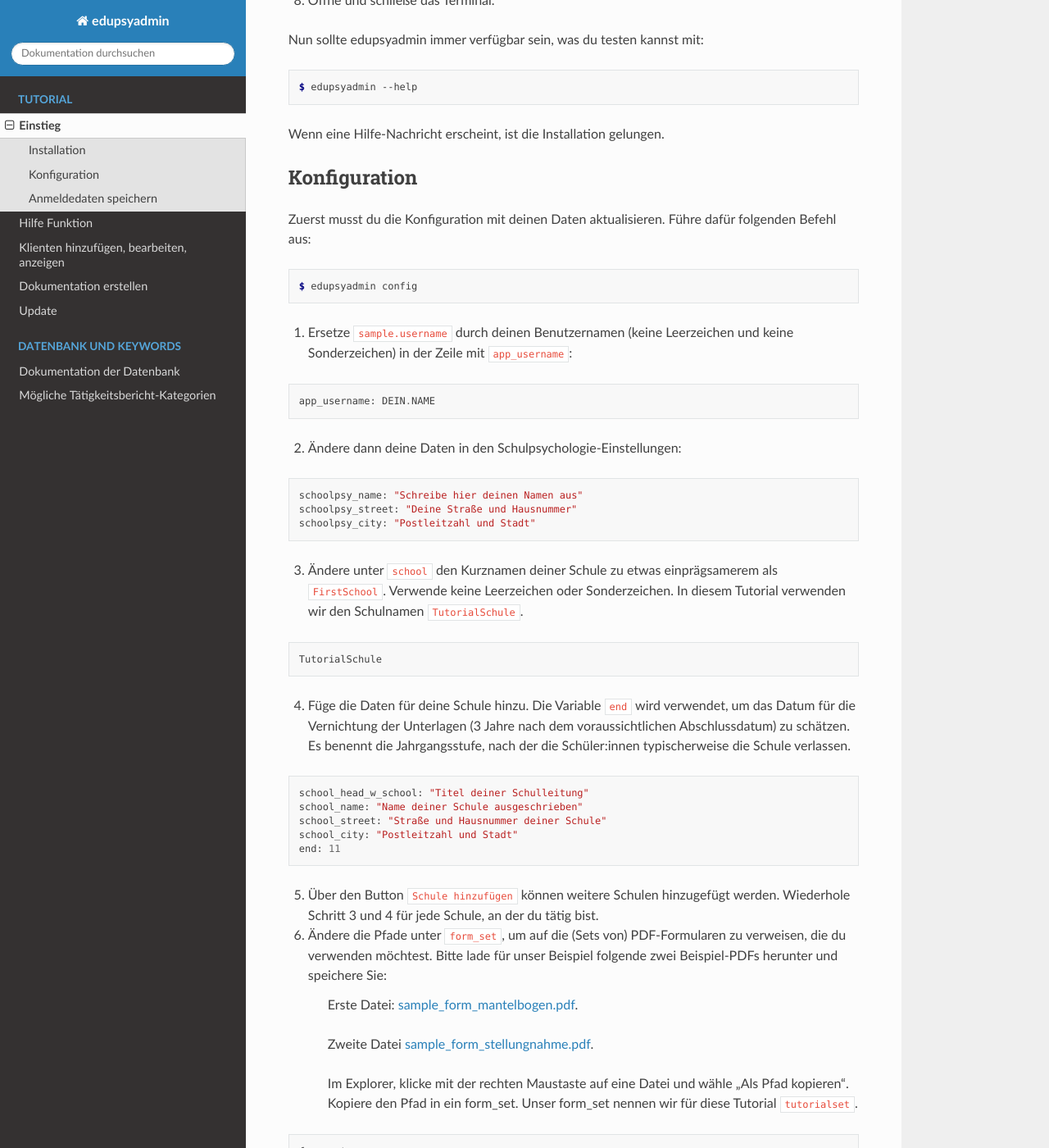
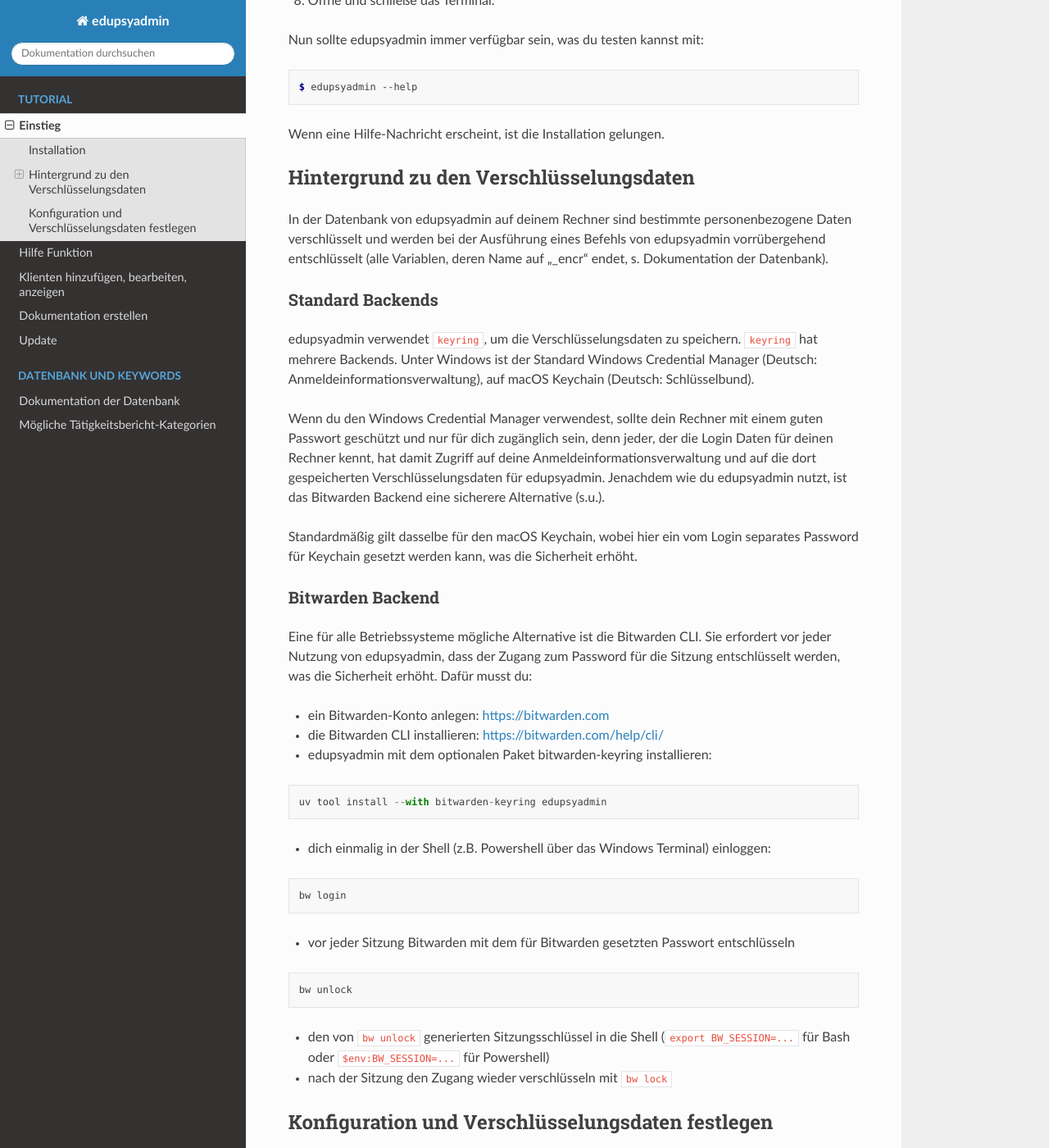
Before and after one commit to LKirst/edupsyadmin, a Sphinx documentation site: the page built from docs/tutorial/installation.rst, in a window 1280 px wide and 1400 px high, scrolled down 1740 px. Shown: the whole window at 82% size. Built offline with Sphinx 7.4.7 and the Read the Docs theme 3.1.0, drawn with Linux system fonts in a browser that asks for light colours; some of the changed text lies outside the part shown.

```diff
--- a/docs/clients_model.rst
+++ b/docs/clients_model.rst
@@ -6,7 +6,7 @@ Unten beschriebene Variablen der Datenbank, die auf "_encr" enden
 "_encr" in Formularen verwendet werden. Für ``edupsyadmin set_client`` muss
 der Variablenname mit dem "_encr"-Suffix verwendet werden.
 
-.. autoclass:: edupsyadmin.api.clients.Client
+.. autoclass:: edupsyadmin.db.clients.Client
    :members:
 
 Auf Grundlage der Daten der Datenbank werden mit der Funktion
--- a/docs/tutorial/installation.rst
+++ b/docs/tutorial/installation.rst
@@ -94,8 +94,69 @@ Nun sollte edupsyadmin immer verfügbar sein, was du testen kannst mit:
 
 Wenn eine Hilfe-Nachricht erscheint, ist die Installation gelungen.
 
-Konfiguration
--------------
+Hintergrund zu den Verschlüsselungsdaten
+----------------------------------------
+
+In der Datenbank von edupsyadmin auf deinem Rechner sind bestimmte
+personenbezogene Daten verschlüsselt und werden bei der Ausführung eines
+Befehls von edupsyadmin vorrübergehend entschlüsselt (alle Variablen, deren
+Name auf "_encr" endet, s. Dokumentation der Datenbank).
+
+Standard Backends
+~~~~~~~~~~~~~~~~~
+
+edupsyadmin verwendet ``keyring``, um die Verschlüsselungsdaten zu speichern.
+``keyring`` hat mehrere Backends. Unter Windows ist der Standard Windows
+Credential Manager (Deutsch: Anmeldeinformationsverwaltung), auf macOS Keychain
+(Deutsch: Schlüsselbund).
+
+Wenn du den Windows Credential Manager verwendest, sollte dein Rechner mit
+einem guten Passwort geschützt und nur für dich zugänglich sein, denn
+jeder, der die Login Daten für deinen Rechner kennt, hat damit Zugriff auf
+deine Anmeldeinformationsverwaltung und auf die dort gespeicherten
+Verschlüsselungsdaten für edupsyadmin. Jenachdem wie du edupsyadmin
+nutzt, ist das Bitwarden Backend eine sicherere Alternative (s.u.).
+
+Standardmäßig gilt dasselbe für den macOS Keychain, wobei hier ein vom
+Login separates Password für Keychain gesetzt werden kann, was die Sicherheit
+erhöht.
+
+Bitwarden Backend
+~~~~~~~~~~~~~~~~~
+
+Eine für alle Betriebssysteme mögliche Alternative ist die Bitwarden CLI. Sie
+erfordert vor jeder Nutzung von edupsyadmin, dass der Zugang zum Password für
+die Sitzung entschlüsselt werden, was die Sicherheit erhöht. Dafür musst du:
+
+- ein Bitwarden-Konto anlegen: `<https://bitwarden.com>`_
+- die Bitwarden CLI installieren: `<https://bitwarden.com/help/cli/>`_
+- edupsyadmin mit dem optionalen Paket bitwarden-keyring installieren:
+
+.. code-block ::
+
+  uv tool install --with bitwarden-keyring edupsyadmin
+
+- dich einmalig in der Shell (z.B. Powershell über das Windows Terminal) einloggen:
+
+.. code-block ::
+
+  bw login
+
+- vor jeder Sitzung Bitwarden mit dem für Bitwarden gesetzten
+  Passwort entschlüsseln
+
+.. code-block ::
+
+  bw unlock
+
+- den von ``bw unlock`` generierten Sitzungsschlüssel in die Shell  (``export
+  BW_SESSION=...`` für Bash oder ``$env:BW_SESSION=...`` für Powershell)
+
+- nach der Sitzung den Zugang wieder verschlüsseln mit ``bw lock``
+
+
+Konfiguration und Verschlüsselungsdaten festlegen
+-------------------------------------------------
 
 Zuerst musst du die Konfiguration mit deinen Daten aktualisieren. Führe dafür folgenden Befehl aus:
 
@@ -110,7 +171,14 @@ Zuerst musst du die Konfiguration mit deinen Daten aktualisieren. Führe dafür
 
     app_username: DEIN.NAME
 
-2. Ändere dann deine Daten in den Schulpsychologie-Einstellungen:
+2. Lege einmalig ein sicheres Passwortsicheres Passwort  fest. Das Passwort solltest du für eine bestehende
+   Datenbank nicht ändern, sonst können die Daten nicht mehr entschlüsselt werden.
+
+.. code-block::
+
+    Passwort: ein_sicheres_passwort
+
+3. Ändere dann deine Daten in den Schulpsychologie-Einstellungen:
 
 .. code-block::
 
@@ -163,27 +231,4 @@ Zuerst musst du die Konfiguration mit deinen Daten aktualisieren. Führe dafür
             - 'pfad/zu/meiner/ersten_datei/sample_form_mantelbogen.pdf'
             - 'pfad/zu/meiner/zweiten_datei/sample_form_stellungnahme.pdf'
 
-7. Speichere die Änderungen.
-
-Anmeldedaten speichern
-----------------------
-
-edupsyadmin verwendet ``keyring`` für die Verschlüsselungsanmeldedaten.
-``keyring`` hat mehrere Backends. Unter Windows ist der Standard der Windows
-Credential Manager (Deutsch: Anmeldeinformationsverwaltung).
-
-1. Drücke dafür die Tasten :kbd:`Win-S`. Dann suche nach
-   "Anmeldeinformationsverwaltung" und öffne sie.
-
-2. Wähle ``Windows-Anmeldeinformationen``.
-
-3. Wähle ``Windows-Anmeldeinformationen hinzufügen``.
-
-4. Verwende den Benutzernamen aus deiner config.yaml Datei und lege ein
-   Passwort fest. Die Internet- oder Netzwerkadresse kannst du wie unten übernehmen.
-
-    Internet- oder Netzwerkadresse: ``liebermann-schulpsychologie.github.io``
-
-    Benutzername: ``der_nutzer_name_aus_der_konfigurationsdatei``
-
-    Kennwort: ``ein_sicheres_passwort``
+8. Speichere die Änderungen.
```
Also changed, not shown: other parts of docs/tutorial/installation.rst (+4 -4 lines).
